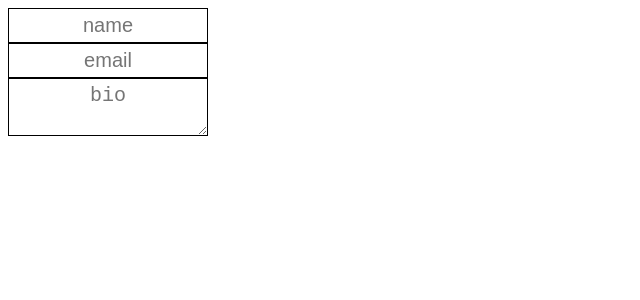
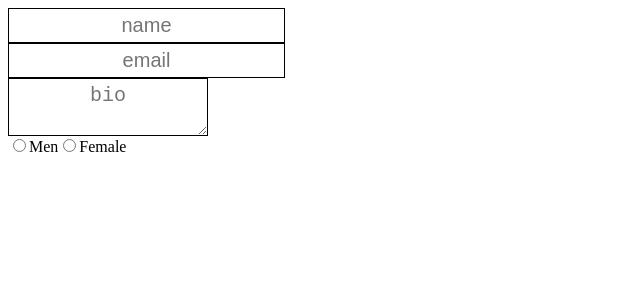
Before and after one commit to patryk-olti/25102021_SzkolaReacta, a React (Create React App) app: page / in a window 1280 px wide. Shown: the top 300 px of the page, without its empty margins (0-640 px from the left). Built offline with nearby package versions, Linux system fonts and the light colour scheme.

Commit message:
created radio element

```diff
--- a/src/Components/utilis/Input.js
+++ b/src/Components/utilis/Input.js
@@ -1,6 +1,6 @@
 import React from "react";
 
-const Input = ({ type, placeholder, handleInput, value }) => {
+const Input = ({ type, name, placeholder, handleInput, value, text }) => {
 
     const styles = {
         border: '1px solid black',
@@ -10,17 +10,28 @@ const Input = ({ type, placeholder, handleInput, value }) => {
     }
 
     const onChange = (e) => {
-        handleInput(e.target.value)
+        if(type=="radio"){
+            return handleInput(value);
+        }
+
+        if(handleInput !== undefined){
+            return handleInput(e.target.value);
+        }
     }
 
     return(
+        <label>
             <input
                 style={styles}
+                name={name}
                 type={type}
                 placeholder={placeholder}
                 onChange={onChange}
                 value={value}
             />
+            {text}
+        </label>
+
     )
 }
 
--- a/src/Containers/utilis/UsersForm.js
+++ b/src/Containers/utilis/UsersForm.js
@@ -2,6 +2,7 @@ import React, { useState } from "react";
 
 import Form from "../../Components/utilis/Form";
 import Input from "../../Components/utilis/Input";
+import RadioDiv from "../../Components/utilis/RadioDiv";
 import TextArea from "../../Components/utilis/TextArea";
 
 const UsersForm = () => {
@@ -9,12 +10,18 @@ const UsersForm = () => {
     const [name, setName] = useState("");
     const [email, setEmail] = useState("");
     const [bio, setBio] = useState("");
+    const [sex, setSex] = useState("")
 
     return(
         <Form>
             <Input type="text" placeholder="name"  handleInput={setName} value={name} />
             <Input type="email" placeholder="email" handleInput={setEmail} value={email} />
             <TextArea type="email" placeholder="bio" handleInput={setBio} value={bio} />
+            <RadioDiv>
+                <Input type="radio" name="sex" handleInput={setSex} value="men" text="Men" />
+                <Input type="radio" name="sex" handleInput={setSex} value="female" text="Female" />
+            </RadioDiv>
+            {console.log(name, email, bio, sex)}
         </Form>
     )
 }
```
Lines whose indentation alone changed are shown as unchanged.
